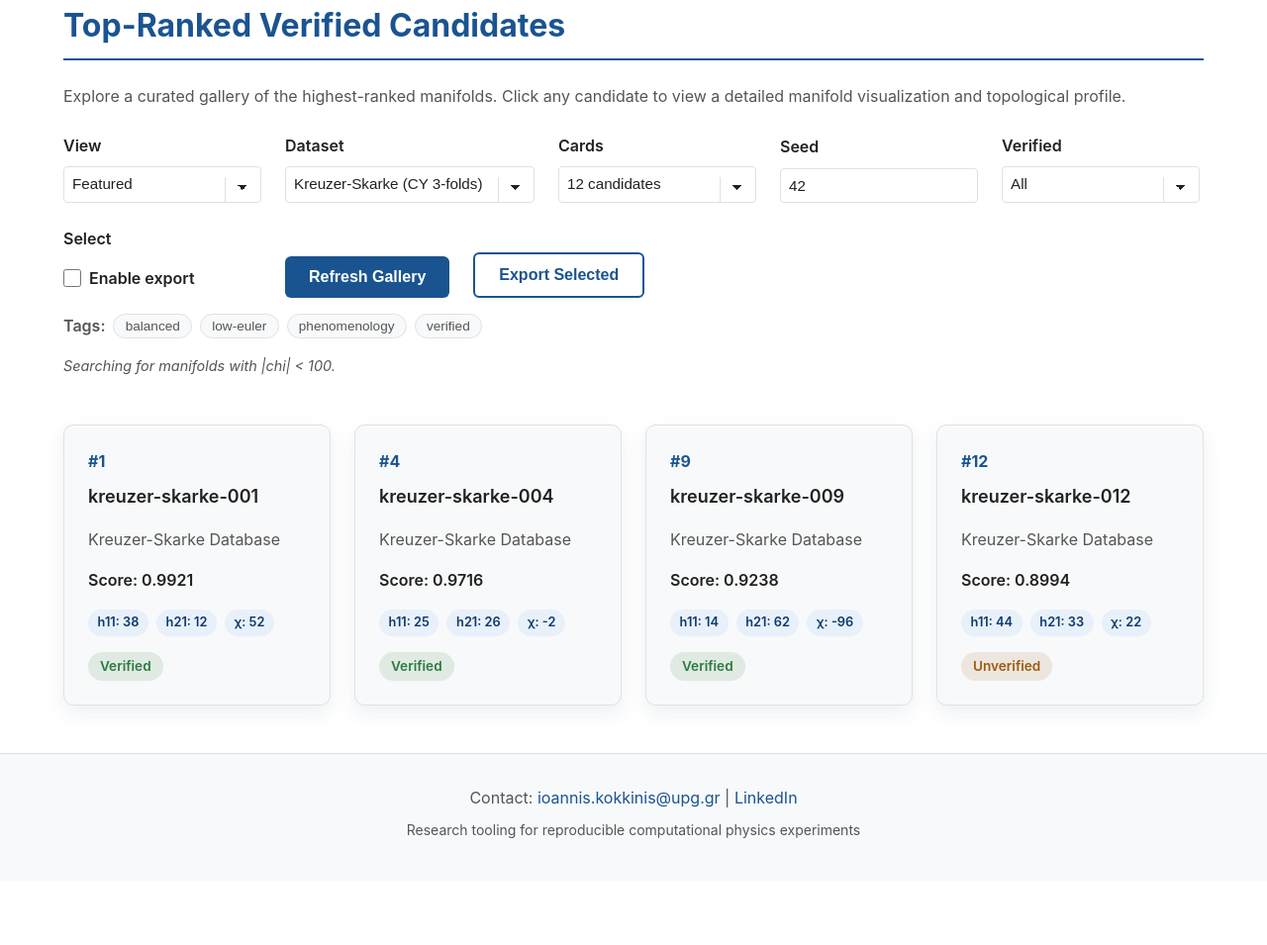
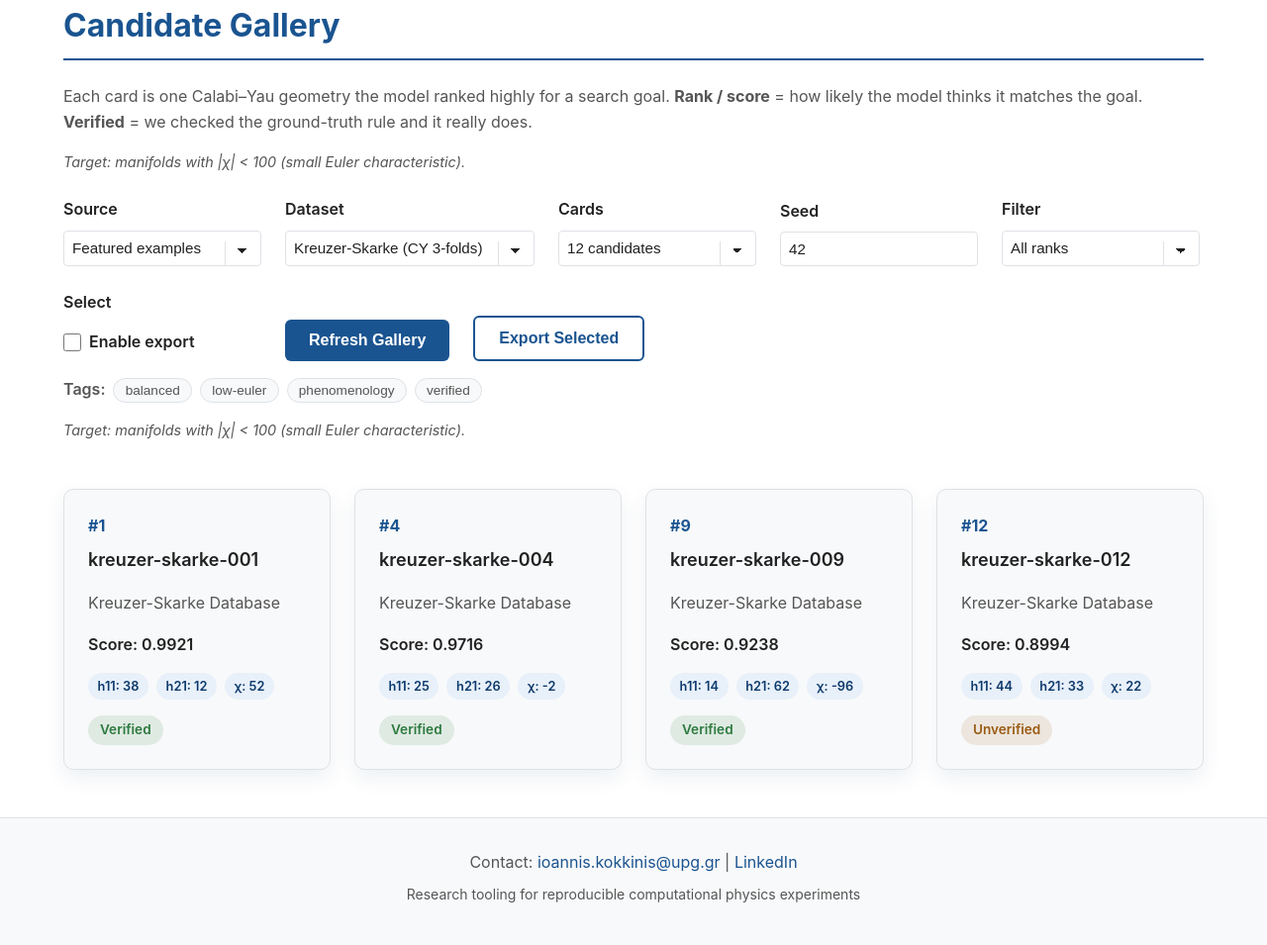
Before and after one commit to upggr/compute.upg.gr, a Flask app: page /candidates.html in a window 1280 px wide. Shown: the part 69-1024 px from the top of the page at 99% size. Before the commit the page ends 916 px from the top, so only its background shows below. Run offline with Flask 3, Linux system fonts and the light colour scheme; parts of the project's set-up code (start-up, migrations or seed data) failed here and were passed over.

Commit message:
Clarify what ranked and verified candidates mean.
Rename the gallery headline and spell out target rules so the page matches how search and verification actually work.

Co-authored-by: Cursor <cursoragent@cursor.com>

```diff
--- a/templates/candidates.html
+++ b/templates/candidates.html
@@ -1,11 +1,11 @@
 {% extends "base.html" %}
 {% set active_page = "candidates" %}
 
-{% block title %}Candidates Gallery - upg-strings{% endblock %}
-{% block description %}Top-ranked verified Calabi-Yau candidates with interactive manifold visualizations.{% endblock %}
+{% block title %}Candidate Gallery - upg-strings{% endblock %}
+{% block description %}Browse ranked Calabi-Yau manifolds from featured examples or a live search. Verified means the geometry matches that dataset’s target rule.{% endblock %}
 {% block og_tags %}
-    <meta property="og:title" content="Candidates Gallery - upg-strings">
-    <meta property="og:description" content="Top-ranked verified Calabi-Yau candidates with interactive manifold visualizations.">
+    <meta property="og:title" content="Candidate Gallery - upg-strings">
+    <meta property="og:description" content="Browse ranked Calabi-Yau manifolds from featured examples or a live search. Verified means the geometry matches that dataset’s target rule.">
     <meta property="og:type" content="website">
     <meta property="og:url" content="https://compute.upg.gr/candidates.html">
 {% endblock %}
@@ -13,14 +13,19 @@
 {% block content %}
     <main class="container">
         <section class="section">
-            <h1>Top-Ranked Verified Candidates</h1>
-            <p>Explore a curated gallery of the highest-ranked manifolds. Click any candidate to view a detailed manifold visualization and topological profile.</p>
+            <h1>Candidate Gallery</h1>
+            <p>
+                Each card is one Calabi–Yau geometry the model ranked highly for a search goal.
+                <strong>Rank / score</strong> = how likely the model thinks it matches the goal.
+                <strong>Verified</strong> = we checked the ground-truth rule and it really does.
+            </p>
+            <p id="gallery-target" class="note">Target for Kreuzer–Skarke: manifolds with |χ| &lt; 100.</p>
             <div class="candidate-controls">
                 <div class="control-group">
-                    <label for="gallery-view">View</label>
+                    <label for="gallery-view">Source</label>
                     <select id="gallery-view">
-                        <option value="featured" selected>Featured</option>
-                        <option value="live">Live Results</option>
+                        <option value="featured" selected>Featured examples</option>
+                        <option value="live">Live search results</option>
                     </select>
                 </div>
                 <div class="control-group">
@@ -44,9 +49,9 @@
                     <input type="number" id="gallery-seed" value="42" min="1" max="9999">
                 </div>
                 <div class="control-group">
-                    <label for="gallery-verified">Verified</label>
+                    <label for="gallery-verified">Filter</label>
                     <select id="gallery-verified">
-                        <option value="all" selected>All</option>
+                        <option value="all" selected>All ranks</option>
                         <option value="true">Verified only</option>
                         <option value="false">Unverified only</option>
                     </select>
@@ -138,9 +143,9 @@
     <script src="{{ url_for('static', filename='js/cy-shape.js') }}"></script>
     <script>
     const datasetDescriptions = {
-        'kreuzer-skarke': 'Searching for manifolds with |chi| < 100.',
-        'cy5-folds': 'Searching for manifolds with h11 > 100 (large volume scenarios).',
-        'heterotic': 'Searching for balanced manifolds with h11 ~= h21.'
+        'kreuzer-skarke': 'Target: manifolds with |χ| < 100 (small Euler characteristic).',
+        'cy5-folds': 'Target: manifolds with h¹¹ > 100 (many Kähler moduli / large-volume scenarios).',
+        'heterotic': 'Target: balanced manifolds with h¹¹ ≈ h²¹.'
     };
 
     const grid = document.getElementById('candidates-grid');
@@ -198,7 +203,10 @@
 
     function updateDescription() {
         const datasetId = document.getElementById('gallery-dataset').value;
-        document.getElementById('gallery-description').textContent = datasetDescriptions[datasetId] || '';
+        const targetText = datasetDescriptions[datasetId] || '';
+        document.getElementById('gallery-description').textContent = targetText;
+        const targetEl = document.getElementById('gallery-target');
+        if (targetEl) targetEl.textContent = targetText;
     }
 
     function setLoading() {
--- a/templates/eli5.html
+++ b/templates/eli5.html
@@ -38,6 +38,7 @@
                 <li>It checks those results to make sure they are correct</li>
                 <li>It exports files scientists can analyze in other tools</li>
             </ul>
+            <p><strong>Verified</strong> is not a vague quality badge — it means “this geometry passes the dataset’s target rule” (for example |χ| &lt; 100 on Kreuzer–Skarke). <strong>Rank</strong> is only the model’s ordering before that check.</p>
         </section>
 
         <section class="section">
```
